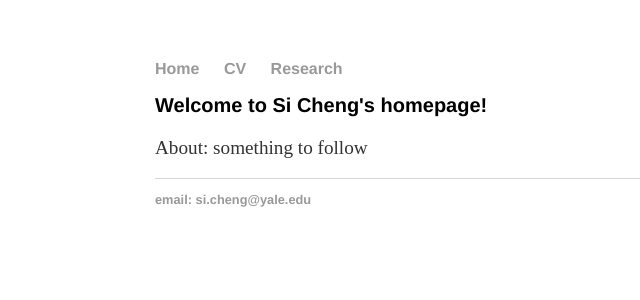
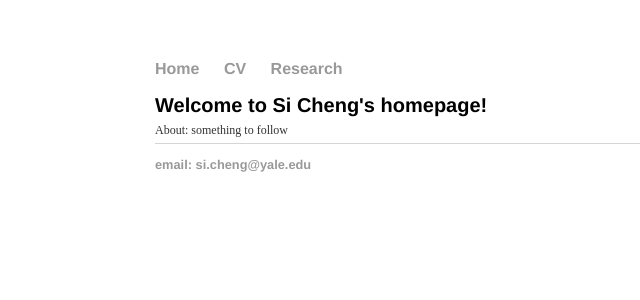
Before and after one commit to chengs94/chengs94.github.io, a Jekyll site: the page built from index.html, in a window 1280 px wide. Shown: the top 300 px of the page, without its empty margins (37-677 px from the left). Built offline with Jekyll 4.4.1, drawn with Linux system fonts in a browser that asks for light colours.

Commit message:
Update main.css

```diff
--- a/css/main.css
+++ b/css/main.css
@@ -24,8 +24,8 @@ h1 {
     font-family:'Helvetica', 'Arial', 'Sans-Serif';
 }
 p {
-    font-size: 1.2em;
-    line-height: 1.2em;
+    font-size: 12px;
+    line-height: 0.8px;
     color: #333;
 }
 footer {
```
